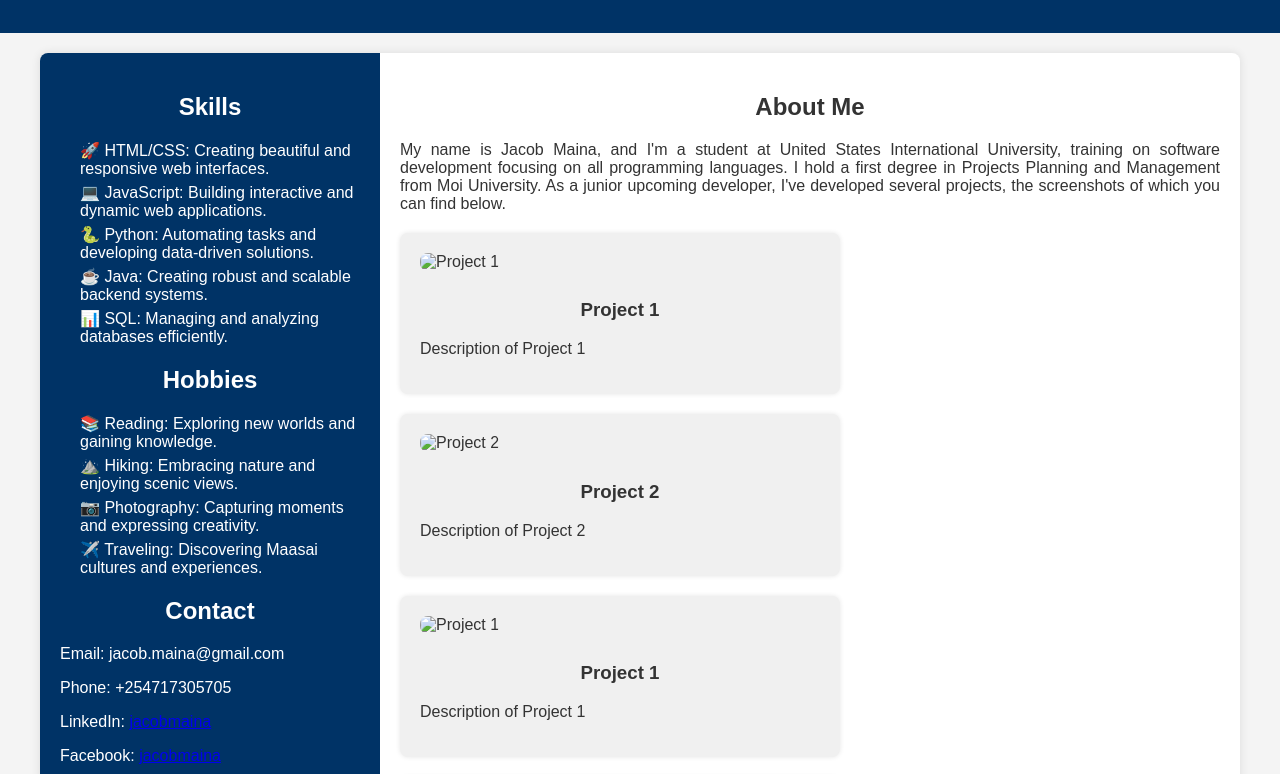
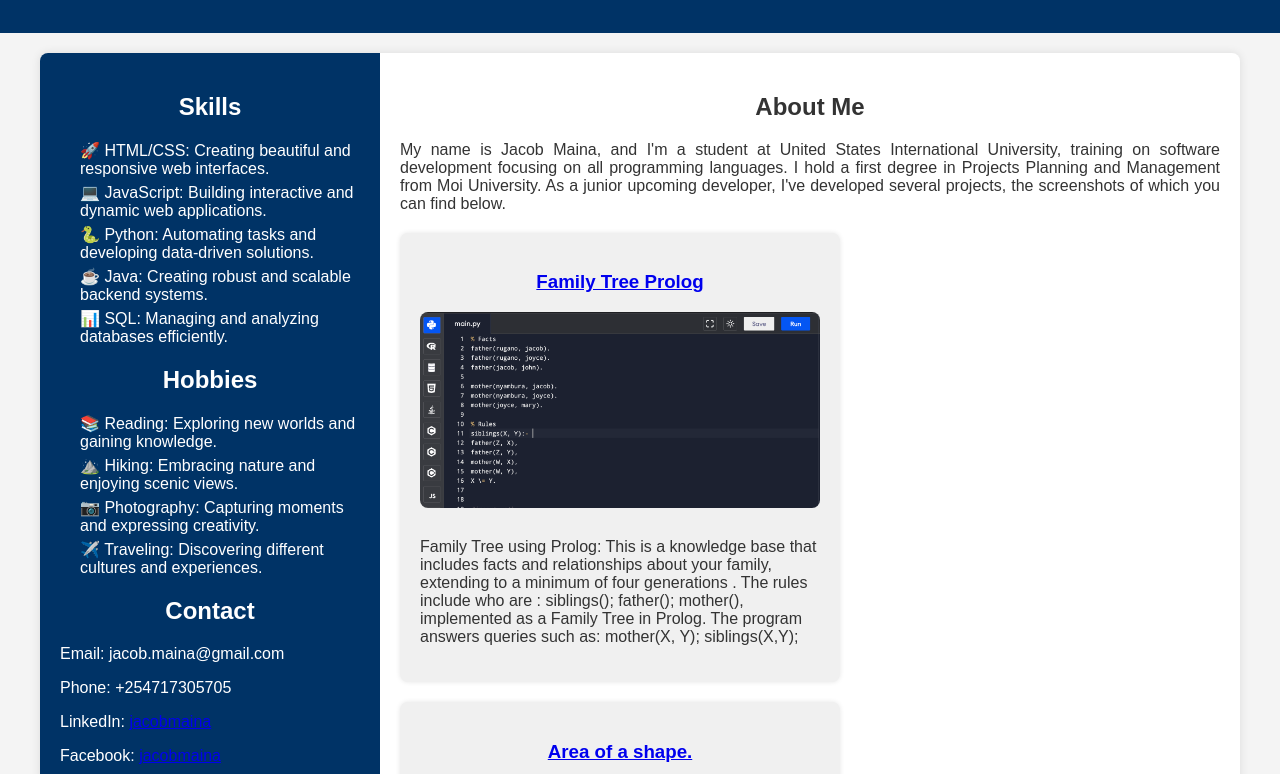
Before and after one commit to jacobrugano/newportfolio, a plain HTML site: page index.html in a window 1280 px wide. Shown: the part 121-895 px from the top of the page. Drawn offline with Linux system fonts and the light colour scheme.

Commit message:
first change

```diff
--- a/index.html
+++ b/index.html
@@ -51,15 +51,15 @@
         }
         .project {
             width: calc(50% - 10px); /* Sets the width of each project element to 50% of its parent container minus 10 pixels, providing spacing between them. */
-            margin-bottom: 20px;
-            padding: 20px;
+            margin-bottom: 20px; /*Adds a bottom margin of 20 pixels to elements with the class "project", providing space between each project section.*/
+            padding: 20px; /* same */
             background-color: #f0f0f0;
-            box-shadow: 0 0 5px rgba(0, 0, 0, 0.1);
+            box-shadow: 0 0 5px rgba(0, 0, 0, 0.1); /* Adds a box shadow effect to elements with the class "project", creating kind of a separation from the background.*/
             border-radius: 8px;
         }
         .project img {
-            width: 100%;
-            height: auto;
+            width: 100%; /* Sets the width of images inside the class "project" to 100% of their container's width, ensuring they fill the available space. */
+            height: auto; /* Allows images to maintain their aspect ratio when resizing, preventing distortion especially coz I am posting different sized images. */
             border-radius: 8px;
             margin-bottom: 10px;
         }
@@ -100,7 +100,7 @@
                 <li>📚 Reading: Exploring new worlds and gaining knowledge.</li>
                 <li>⛰️ Hiking: Embracing nature and enjoying scenic views.</li>
                 <li>📷 Photography: Capturing moments and expressing creativity.</li>
-                <li>✈️ Traveling: Discovering Maasai cultures and experiences.</li>
+                <li>✈️ Traveling: Discovering different cultures and experiences.</li>
             </ul>
         </div>
         <div class="section">
@@ -117,32 +117,41 @@
         <div class="about section">
             <h2>About Me</h2>
             <p>
-                My name is Jacob Maina, and I'm a student at United States International University, training on software development focusing on all programming languages. I hold a first degree in Projects Planning and Management from Moi University. As a junior upcoming developer, I've developed several projects, the screenshots of which you can find below.
+                My name is Jacob Maina, and I'm a student at United States International University,
+                training on software development focusing on all programming languages. I hold a
+                first degree in Projects Planning and Management from Moi University. As a junior upcoming developer,
+                I've developed several projects, the screenshots of which you can find below.
             </p>
         </div>
 
         <div class="projects">
             <div class="project">
-                <img src="project1-screenshot-link" alt="Project 1">
-                <h3>Project 1</h3>
-                <p>Description of Project 1</p>
+                <h3><a href="#">Family Tree Prolog</a></h3>
+                <img src="prolog.png" alt="Project 1">
+                <p>Family Tree using Prolog: This is a knowledge base that includes facts
+                    and relationships about your family, extending to a minimum of four generations .
+                    The rules include who are : siblings(); father(); mother(), implemented as a Family
+                    Tree in Prolog. The program  answers queries such as: mother(X, Y); siblings(X,Y);</p>
             </div>
             <div class="project">
-                <img src="project2-screenshot-link" alt="Project 2">
-                <h3>Project 2</h3>
-                <p>Description of Project 2</p>
+                <h3><a href="#">Area of a shape.</a></h3>
+                <img src="area.png" alt="Project 2">
+                <p>A python program that calculates the Area of a Shape.
+                    The program prompts the user to choose the shape, and then enter
+                    the required variables. If a user chooses a circle shape, then the program
+                     prompts for the radius. Once the user enter the radius, the program then calculates
+                     and displays the area.  The program is implemented in python programming languages.</p>
             </div>
             <div class="project">
-                <img src="project1-screenshot-link" alt="Project 1">
-                <h3>Project 1</h3>
-                <p>Description of Project 1</p>
+                <h3><a href="#">Student grading program</a></h3>
+                <img src="grading.png" alt="Project 1">
+                <p>This is a Grading Program that takes marks as input and awards
+                    the appropriate grade based on USIU's grading system. It has the
+                    necessary control statements. The program continues taking marks input
+                    from the user and displays the appropriate grades, and terminate Only upon
+                    the user's command.</p>
             </div>
-            <div class="project">
-                <img src="project2-screenshot-link" alt="Project 2">
-                <h3>Project 2</h3>
-                <p>Description of Project 2</p>
-            </div>
-            <!-- Add more project sections as needed -->
+
         </div>
     </div>
 </div>
```
Also changed, not shown: area.png (added), grading.png (added), prolog.png (added), 1 other file.
